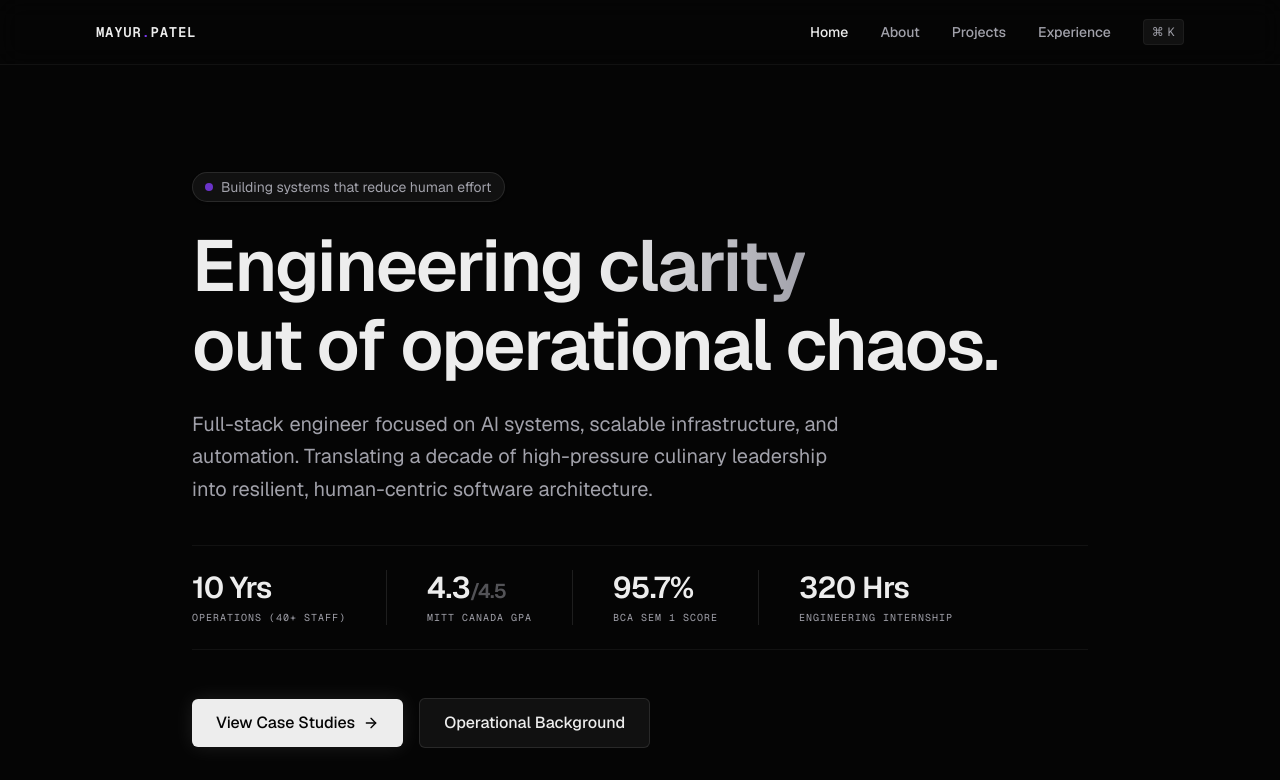
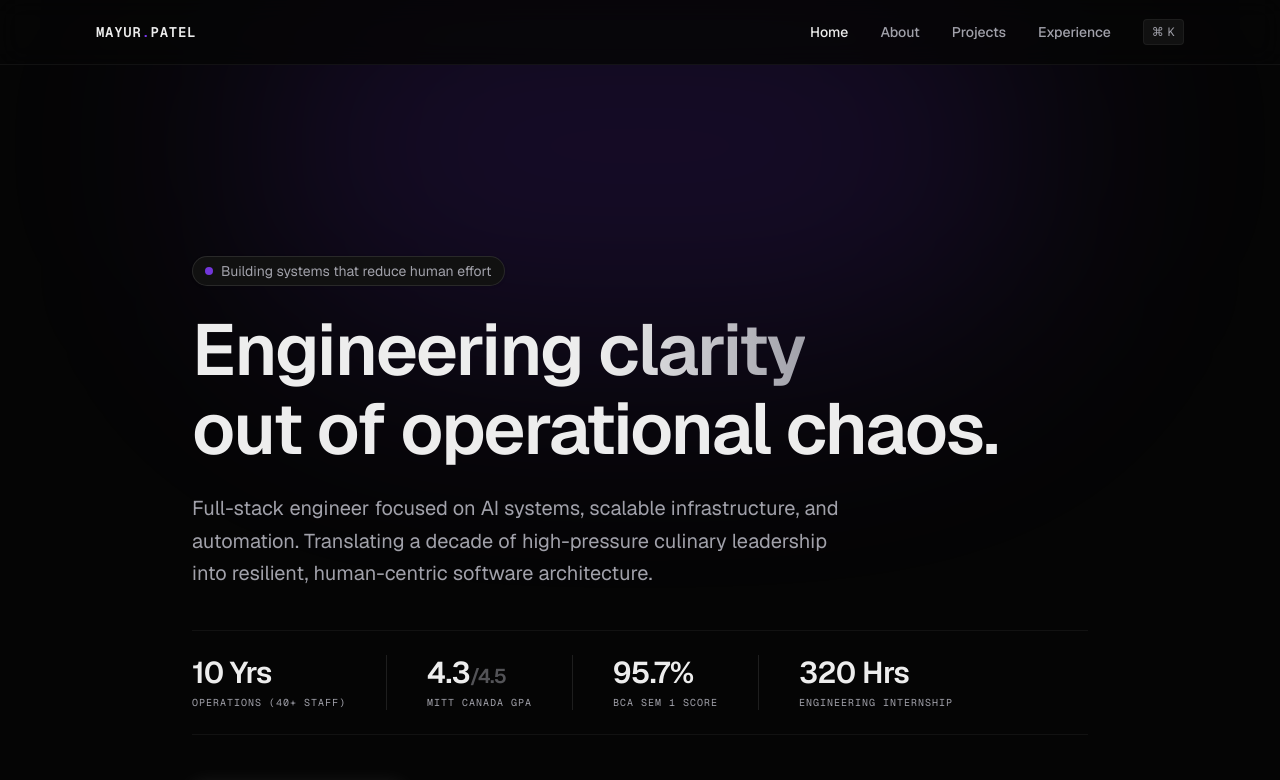
Before and after one commit to mayurpatel78645/mayur-portfolio, a Next.js app: page / in a window 1280 px wide. Shown: the top 780 px of the page. Built offline with nearby package versions, Linux system fonts and the light colour scheme.

Commit message:
refactor hero section

```diff
--- a/app/page.tsx
+++ b/app/page.tsx
@@ -15,14 +15,17 @@ const FADE_UP: Variants = {
 
 export default function Home() {
   return (
-    <div className="max-w-4xl mx-auto pb-24">
+    <div className="max-w-4xl mx-auto pb-24 relative">
+
+      <div className="absolute top-[-150px] left-1/2 -translate-x-1/2 w-[600px] md:w-[800px] h-[400px] bg-accent/15 blur-[120px] rounded-full pointer-events-none -z-10" />
 
       {/* THE HERO (Kept exactly as we built it) */}
       <motion.section
         initial="hidden"
         animate="visible"
         variants={{ visible: { transition: { staggerChildren: 0.1 } } }}
-        className="min-h-[85vh] flex flex-col justify-center pt-12"
+        // THE FIX: Removed min-h and justify-center. Replaced with strict padding.
+        className="pt-32 md:pt-40 pb-20 flex flex-col"
       >
         <motion.div variants={FADE_UP} className="mb-6 inline-flex items-center gap-2 px-3 py-1 rounded-full border border-white/10 bg-surface backdrop-blur-sm text-sm text-secondary shadow-sm w-fit">
           <span className="w-2 h-2 rounded-full bg-accent animate-pulse" />
```
